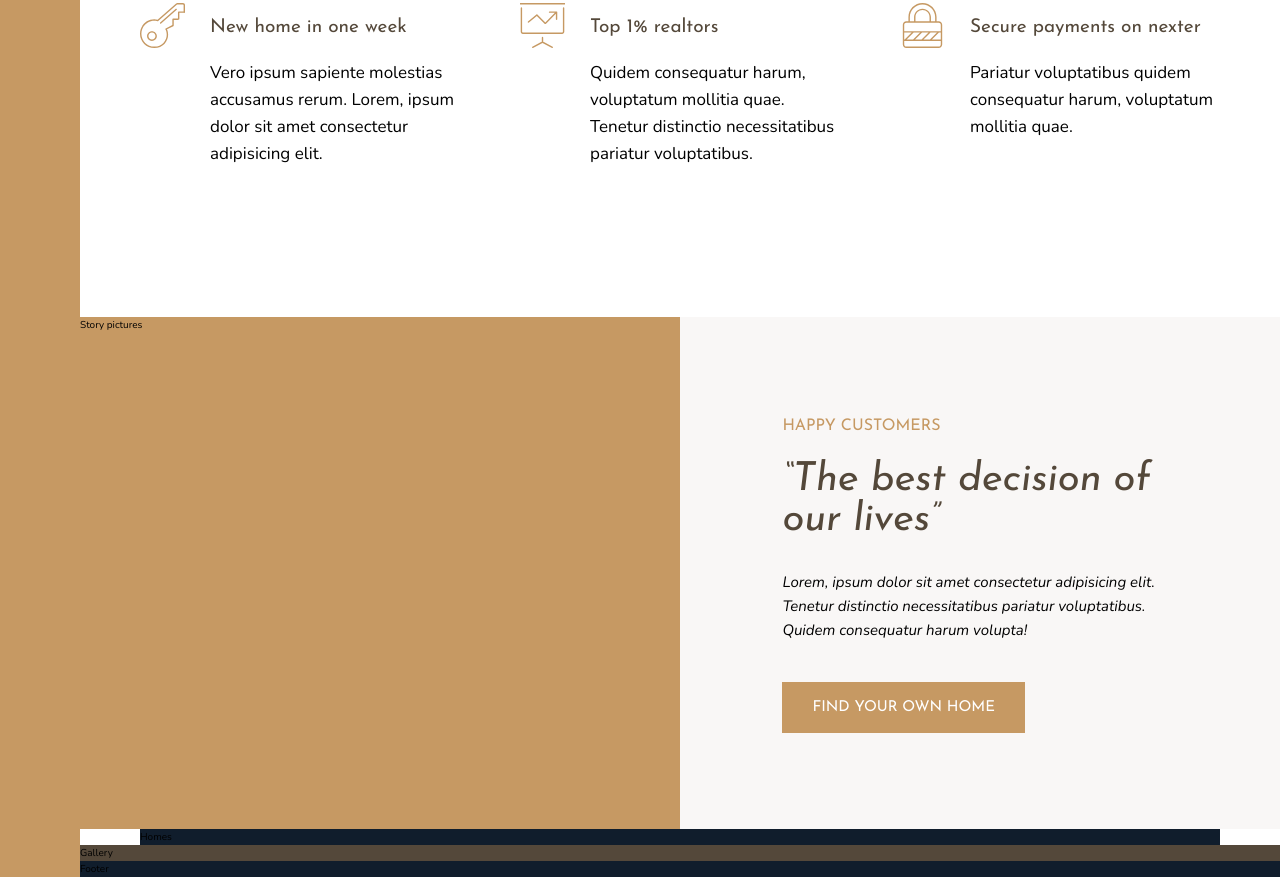
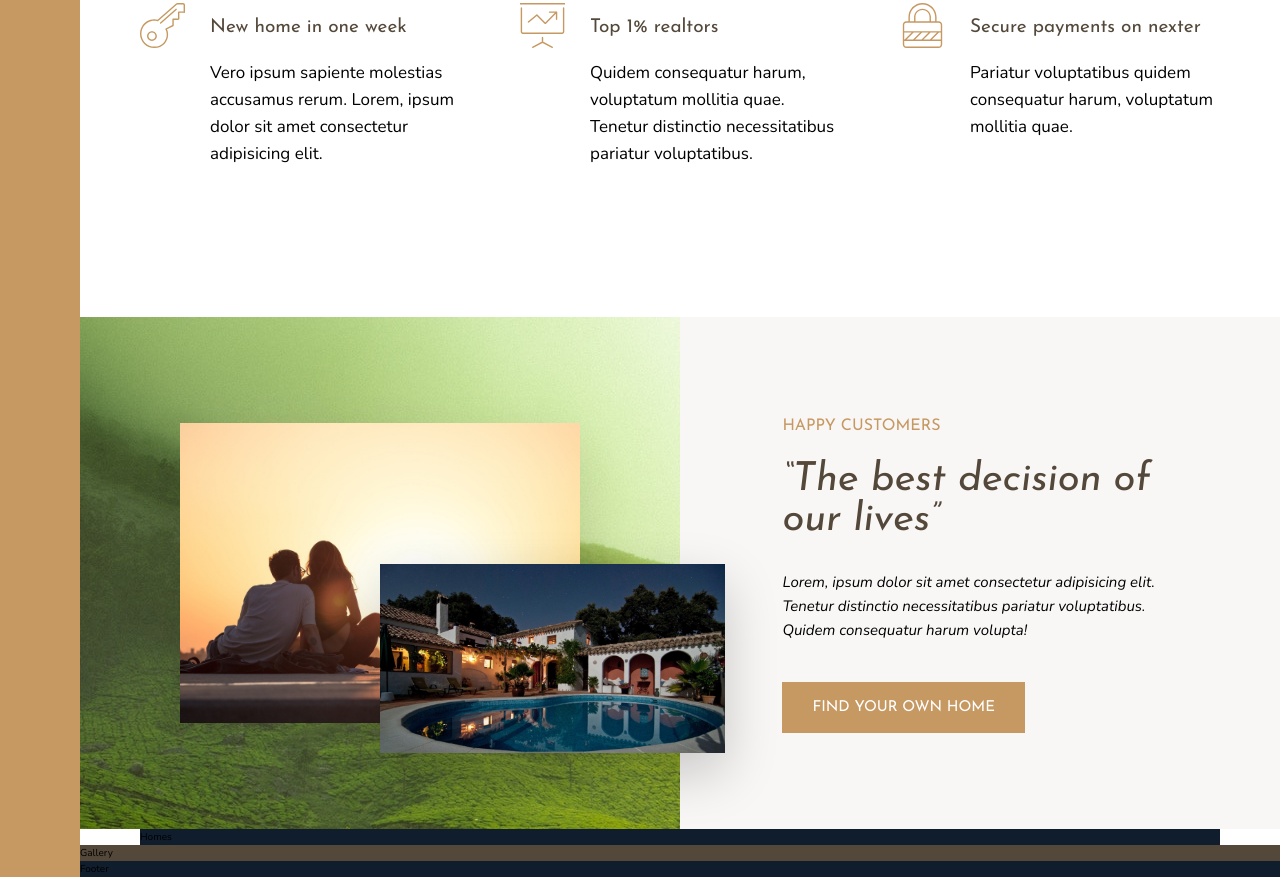
Before and after one commit to temogogitidze/nexter, a website: page index.html in a window 1280 px wide. Shown: the part 991-1868 px from the top of the page. Drawn offline with nearby package versions, Linux system fonts and the light colour scheme.

Commit message:
style: add images section

```diff
--- a/index.html
+++ b/index.html
@@ -97,7 +97,10 @@
             </div>
         </section>
 
-        <div class="story__pictures">Story pictures</div>
+        <div class="story__pictures">
+            <img src="img/story-1.jpeg" alt="cpl" class="story__img--1" />
+            <img src="img/story-2.jpeg" alt="cpl2" class="story__img--2" />
+        </div>
 
         <div class="story__content">
             <h3 class="heading-3 mb-sm">Happy Customers</h3>
--- a/sass/_story.scss
+++ b/sass/_story.scss
@@ -1,7 +1,27 @@
 .story {
     &__pictures {
-        background-color: $color-primary;
         grid-column: full-start / col-end 4;
+        background-image: url(../img/back.jpg);
+
+        display: grid;
+        grid-template-columns: repeat(6, 1fr);
+        grid-template-rows: repeat(6, 1fr);
+        align-items: center;
+    }
+
+    &__img--1 {
+        width: 100%;
+        grid-row: 2 / 6;
+        grid-column: 2 / 6;
+        box-shadow: 0 2rem 5rem rgba(#000, 0.1);
+    }
+
+    &__img--2 {
+        width: 115%;
+        grid-row: 4 / 6;
+        grid-column: 4 / 7;
+        z-index: 100;
+        box-shadow: 0 2rem 5rem rgba(#000, 0.2);
     }
 
     &__content {
```
Also changed, not shown: css/style.css.
